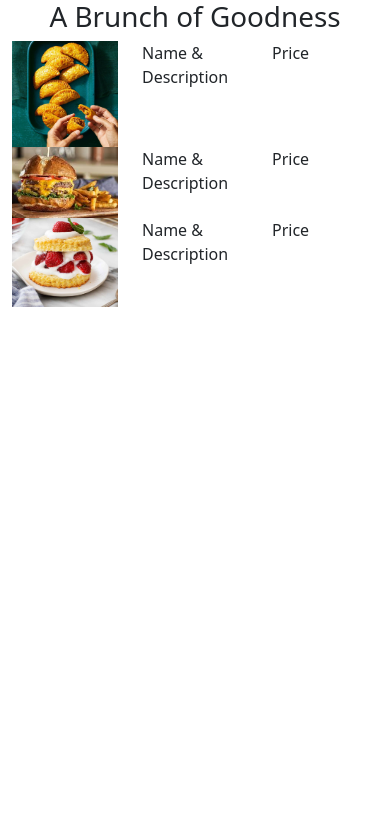
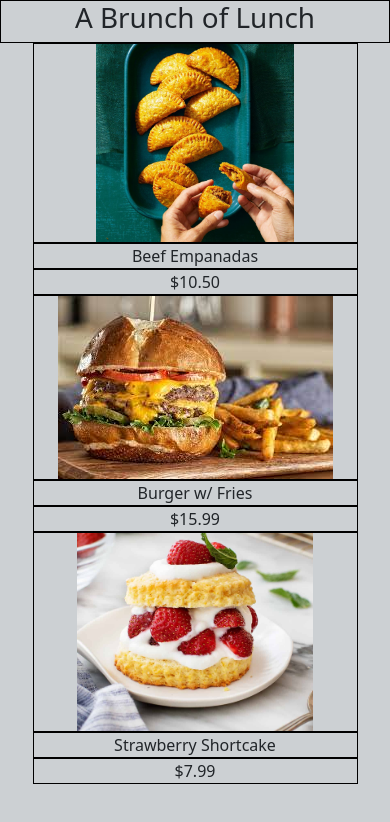
Before and after one commit to roselyntorres/Restaurant-Menu, a plain HTML site: page index.html in a window 390 px wide. Drawn offline with nearby package versions, Linux system fonts and the light colour scheme.

Commit message:
add breakpoints

```diff
--- a/css/style.css
+++ b/css/style.css
@@ -1,4 +1,11 @@
-.row{
+[class^="col"] {
     max-height: 200px;
-    image;
+    border: 1px solid black;
 }
+.img-fluid {
+    max-height: 100%;
+}
+body
+{
+    background-color: rgb(204, 208, 211);
+}
--- a/index.html
+++ b/index.html
@@ -9,30 +9,32 @@
     <link rel="stylesheet" href="css/style.css">
 </head>
 <body>
-    <div class="container-fluid">
+    <div class="container-fluid text-center">
         <div class="row text-center">
           <div class="col-12">
-    <h1>A Brunch of Goodness</h1>
+    <h1>A Brunch of Lunch</h1>
 
          </div>
     </div>
-     <!--First Row-->
-<div class="row">
-  <div class="col"> <img  class="img-fluid" src="img/beef-empanadas.jpeg" alt=""></div>
-  <div class="col">Name & Description</div>
-  <div class="col">Price</div>
+     <!--First row justify-content-center-->
+<div class="row justify-content-center">
+  <div class="col-10 col-sm-3 col-lg12">
+    <img  class="img-fluid" src="img/beef-empanadas.jpeg" alt="">
+  </div>
+  <div class="col-10 col-sm-3 col-lg6 ">Beef Empanadas</div>
+  <div class="col-10 col-sm-3 col-lg6 ">$10.50</div>
 </div>
  <!--Second Row-->
-<div class="row">
-    <div class="col"><img  class="img-fluid" src="img/burger.jpg" alt=""></div>
-    <div class="col">Name & Description</div>
-    <div class="col">Price</div>
+<div class="row justify-content-center">
+    <div class="col-10 col-sm-3 col-lg12 "><img  class="img-fluid" src="img/burger.jpg" alt=""></div>
+    <div class="col-10 col-sm-3 col-lg6 ">Burger w/ Fries</div>
+    <div class="col-10 col-sm-3 col-lg6 ">$15.99</div>
     </div>
      <!--Third Row-->
-    <div class="row">
-        <div class="col"> <img  class="img-fluid"src="img/summer-desserts.jpg" alt=""></div>
-        <div class="col">Name & Description</div>
-        <div class="col">Price</div>
+    <div class="row justify-content-center" >
+        <div class="col-10 col-sm-3 col-lg12 "> <img  class="img-fluid"src="img/summer-desserts.jpg" alt=""></div>
+        <div class="col-10 col-sm-3 col-lg6 ">Strawberry Shortcake</div>
+        <div class="col-10 col-sm-3 col-lg6 ">$7.99</div>
         </div>
 
 </div>
```
